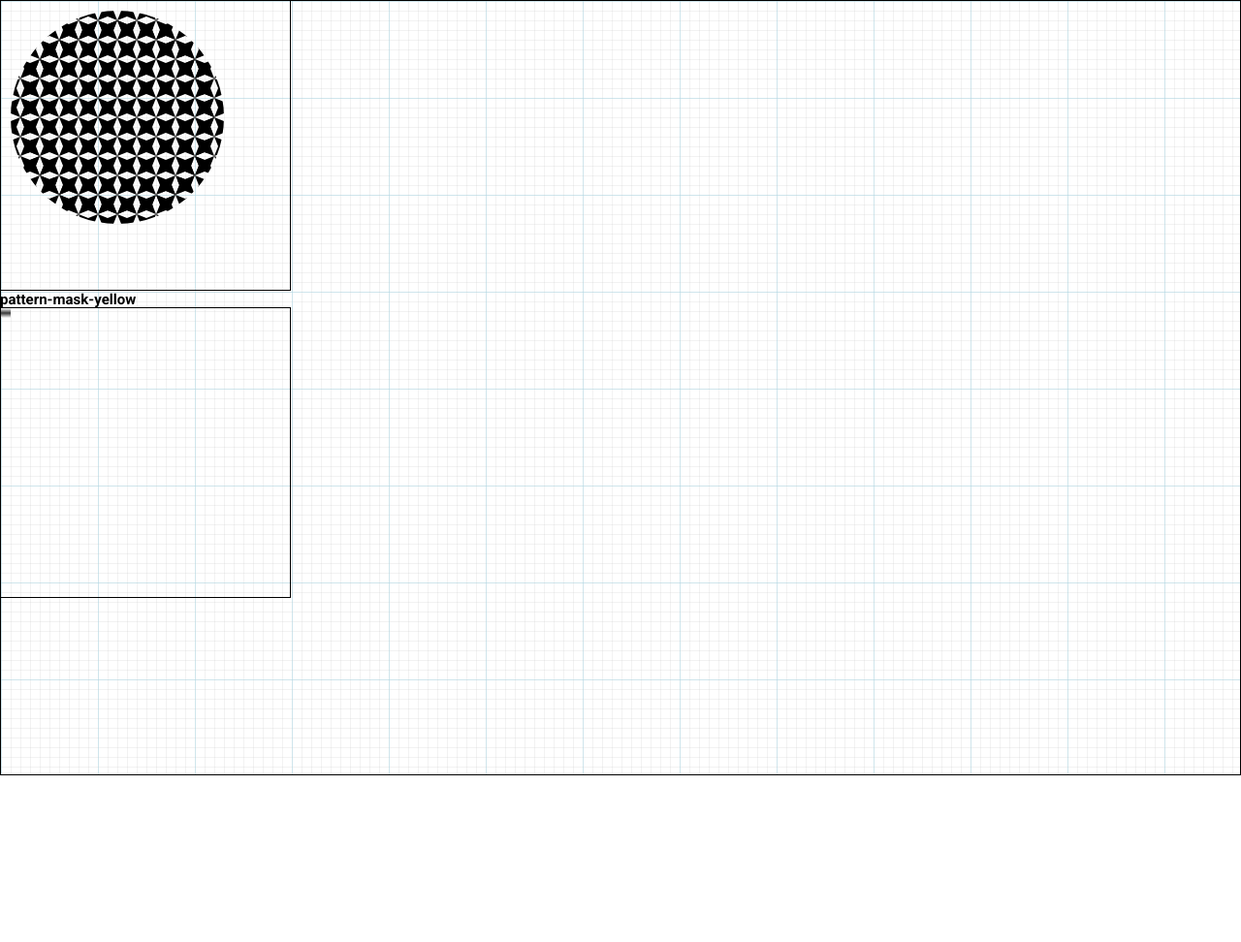
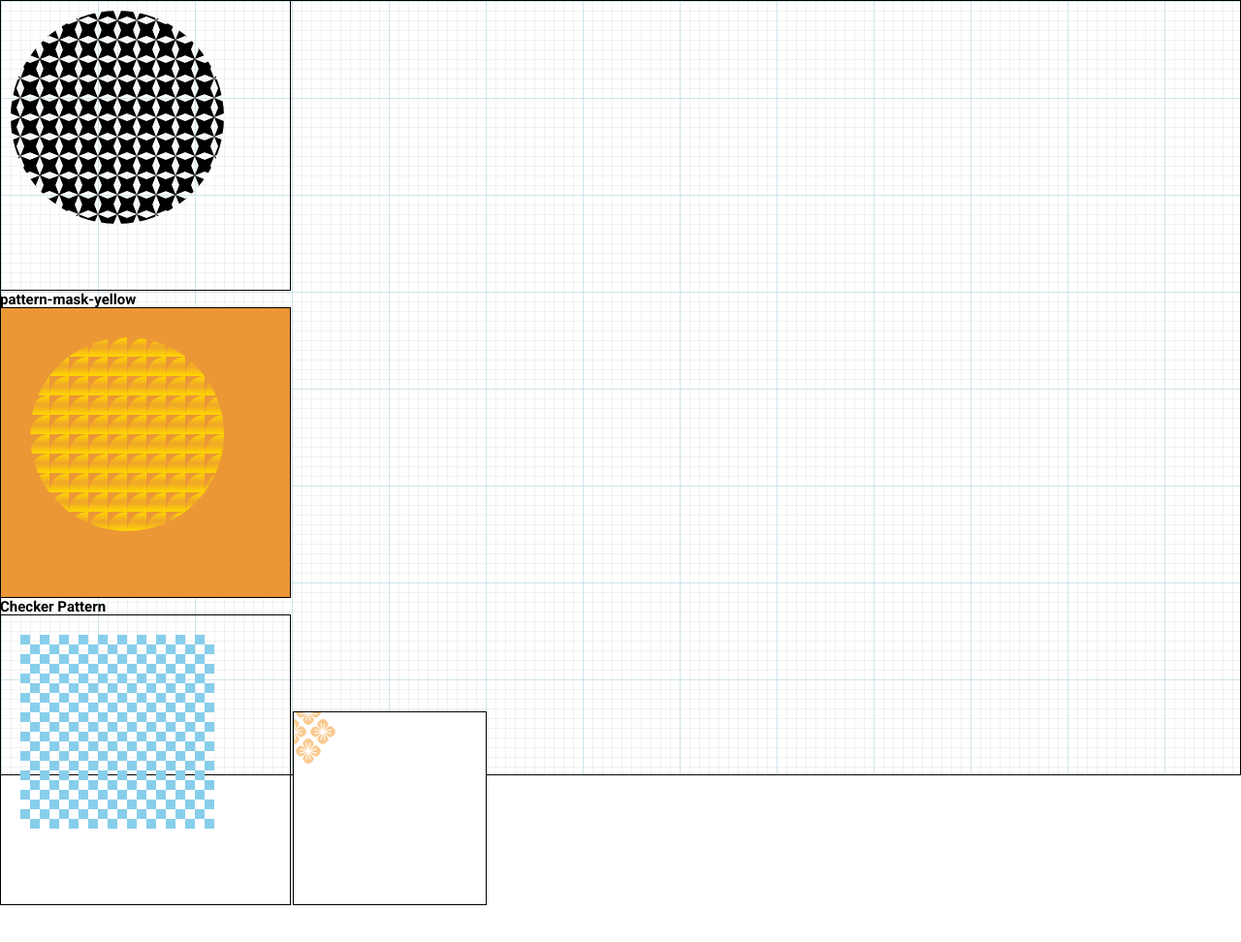
Before and after one commit to jaesukpark77/2022_SVG, a plain HTML site: page svg14_pattern학생/index_p.html in a window 1280 px wide. Shown: the top 972 px of the page at 97% size. Drawn offline with nearby package versions, Linux system fonts and the light colour scheme.

Commit message:
svg 수업
svg pattern 내용

```diff
--- a/svg14_pattern학생/index_p.html
+++ b/svg14_pattern학생/index_p.html
@@ -50,13 +50,78 @@
         <circle fill="url(#star)" cx="120" cy="120" r="100" stroke="url(#star)"" stroke-width="20"></circle>
     </svg>
     <h2>pattern-mask-yellow</h2>
-    <svg width="300" height="300">
+    <svg width="300" height="300" style="background:rgb(235, 151, 54)">
+		<mask id="fade">
         	<linearGradient id="gradi" x1="0" y1="0" x2="0" y2="1">
         	    <stop offset="0%" style="stop-color:#fff"></stop>
         	    <stop offset="50%" style="stop-color:rgb(56, 56, 56)"></stop>
         	    <stop offset="100%" style="stop-color:#fff"></stop>
         	</linearGradient>
         	<rect fill="url(#gradi)" x="0" y="0" width="10" height="10"></rect>
+		</mask>
+		<pattern id="fade_circle" width="10%" height="10%" viewBox="0 0 10 10">
+			<circle mask="url(#fade)" cx="10" cy="10" r="10" fill="gold"></circle>
+		</pattern>
+		<circle cx="130" cy="130" r="100" fill="url(#fade_circle)"></circle>
+    </svg>
+	<h2>Checker Pattern</h2>
+	<svg width="300" height="300">
+		<pattern id="check" width="10%" height="10%" viewBox="0 0 20 20">
+			<rect x="0" y="0" width="10" height="10" fill="skyblue"></rect>
+			<rect x="10" y="10" width="10" height="10" fill="skyblue"></rect>
+		</pattern>
+		<rect x="20" y="20" width="200" height="200" fill="url(#check)"></rect>
+	</svg>
+
+	<svg width='200' height='200' transform='scale(1)'>
+		<rect x='0' y='0' width='100%' height='100%' fill='hsla(0,0%,100%,1)'/>
+		<path d='M1.624 19.09l6.597-1.595a.503.503 0 11.238.98L2.145 20l6.314 1.526a.504.504
+		 0 01-.238.98l-6.597-1.595 3.426 3.426a3.813 3.813 0 005.386 0l1.1-1.1a4.584 4.584 0
+		  000-6.475l-1.1-1.099a3.814 3.814 0 00-5.386 0zM-.911 18.377l-1.595-6.597a.504.504
+		  0 11.98-.237L0 17.856l1.526-6.313a.503.503 0 11.98.237L.911 18.377l3.426-3.426a3.813
+		   3.813 0 000-5.386l-1.1-1.099A4.548 4.548 0 000 7.125a4.547 4.547 0 00-3.238
+		   1.341l-1.099 1.099a3.813 3.813 0 000 5.386zM-11.535 16.763a4.584 4.584 0 000
+		   6.476l1.1 1.099a3.813 3.813 0 005.385 0l3.426-3.426-6.597
+		    1.595a.501.501 0 01-.609-.371.504.504 0 01.372-.609l6.313-1.526-6.313-1.526a.504.504
+			0 11.237-.98l6.597 1.595-3.426-3.426a3.796 3.796 0 00-2.693-1.113c-.975 0-1.95.37-2.693
+			1.113zM.911 21.625l1.595 6.597a.504.504 0 11-.98.237L0 22.146l-1.526 6.313a.505.505
+			0 01-.98-.237l1.595-6.597-3.426 3.426a3.813 3.813 0 000 5.386l1.1 1.099a4.584 4.584
+			0 006.475 0l1.099-1.099a3.813 3.813 0 000-5.386zM31.624 19.09l6.597-1.595a.503.503
+			0 11.238.98L32.145 20l6.314 1.526a.504.504 0 01-.238.98l-6.597-1.595 3.426 3.426a3.813
+			3.813 0 005.386 0l1.1-1.1a4.584 4.584 0 000-6.475l-1.1-1.099a3.814 3.814 0 00-5.386
+			0zM29.089 18.377l-1.595-6.597a.504.504 0 11.98-.237L30 17.856l1.526-6.313a.503.503
+			0 11.98.237l-1.595 6.597 3.426-3.426a3.813 3.813 0 000-5.386l-1.1-1.099A4.548 4.548 0
+			 0030 7.125a4.547 4.547 0 00-3.238 1.341l-1.099 1.099a3.813 3.813 0 000 5.386zM18.465
+			  16.763a4.584 4.584 0 000 6.476l1.1 1.099a3.813 3.813 0 005.385 0l3.426-3.426-6.597
+			   1.595a.501.501 0 01-.609-.371.504.504 0 01.372-.609l6.313-1.526-6.313-1.526a.504.504
+			   0 11.237-.98l6.597 1.595-3.426-3.426a3.796 3.796 0 00-2.693-1.113c-.975 0-1.95.37-2.693
+			    1.113zM30.911 21.625l1.595 6.597a.504.504 0 11-.98.237L30 22.146l-1.526 6.313a.505.505
+				 0 01-.98-.237l1.595-6.597-3.426 3.426a3.813 3.813 0 000 5.386l1.1 1.099a4.584 4.584
+				 0 006.475 0l1.099-1.099a3.813 3.813 0 000-5.386zM16.624 39.09l6.597-1.595a.503.503
+				 0 11.238.98L17.145 40l6.314 1.526a.504.504 0 01-.238.98l-6.597-1.595 3.426 3.426a3.813
+				  3.813 0 005.386 0l1.1-1.1a4.584 4.584 0 000-6.475l-1.1-1.099a3.814 3.814 0 00-5.386
+				  0zM14.089 38.377l-1.595-6.597a.504.504 0 11.98-.237L15 37.856l1.526-6.313a.503.503
+				   0 11.98.237l-1.595 6.597 3.426-3.426a3.813 3.813 0 000-5.386l-1.1-1.099A4.548 4.548
+				   0 0015 27.125a4.547 4.547 0 00-3.238 1.341l-1.099 1.099a3.813 3.813 0 000
+				    5.386zM3.465 36.763a4.584 4.584 0 000 6.476l1.1 1.099a3.813 3.813 0 005.385
+					0l3.426-3.426-6.597 1.595a.501.501 0 01-.609-.371.504.504 0 01.372-.609l6.313-1.526-6.313-1.526a.504.504
+					0 11.237-.98l6.597 1.595-3.426-3.426a3.796 3.796 0 00-2.693-1.113c-.975 0-1.95.37-2.693
+					1.113zM15.911 41.625l1.595 6.597a.504.504 0 11-.98.237L15 42.146l-1.526 6.313a.505.505
+					 0 01-.98-.237l1.595-6.597-3.426 3.426a3.813 3.813 0 000 5.386l1.1 1.1a4.584 4.584 0
+					 006.475 0l1.099-1.1a3.813 3.813 0 000-5.386zM16.624-.91l6.597-1.595a.503.503 0
+					  11.238.98L17.145 0l6.314 1.526a.504.504 0 01-.238.98L16.624.912l3.426 3.426a3.813
+					  3.813 0 005.386 0l1.1-1.1a4.584 4.584 0 000-6.475l-1.1-1.099a3.814 3.814 0 00-5.386
+					   0zM14.089-1.623L12.494-8.22a.504.504 0 11.98-.237L15-2.144l1.526-6.313a.503.503 0
+					   11.98.237l-1.595 6.597 3.426-3.426a3.813 3.813 0 000-5.386l-1.1-1.099A4.548 4.548 0
+					    0015-12.875a4.547 4.547 0 00-3.238 1.341l-1.099 1.099a3.813 3.813 0 000
+						 5.386zM3.465-3.237a4.584 4.584 0 000 6.476l1.1 1.099a3.813 3.813 0 005.385
+						 0L13.376.912 6.779 2.507a.501.501 0 01-.609-.371.504.504 0 01.372-.609L12.855.001
+						  6.542-1.525a.504.504 0 11.237-.98L13.376-.91 9.95-4.336a3.796 3.796 0
+						  00-2.693-1.113c-.975 0-1.95.37-2.693 1.113zM15.911 1.625l1.595 6.597a.504.504 0
+						  11-.98.237L15 2.146 13.474 8.46a.505.505 0 01-.98-.237l1.595-6.597-3.426 3.426a3.813
+						   3.813 0 000 5.386l1.1 1.099a4.584 4.584 0 006.475 0l1.099-1.099a3.813 3.813 0
+						   000-5.386z'  stroke-width='1' stroke='none' fill='hsla(33, 90%, 65%, 0.65)'/>
+		<rect></rect>
 	</svg>
 </body>
 </html>
```
Lines whose indentation alone changed are shown as unchanged.
